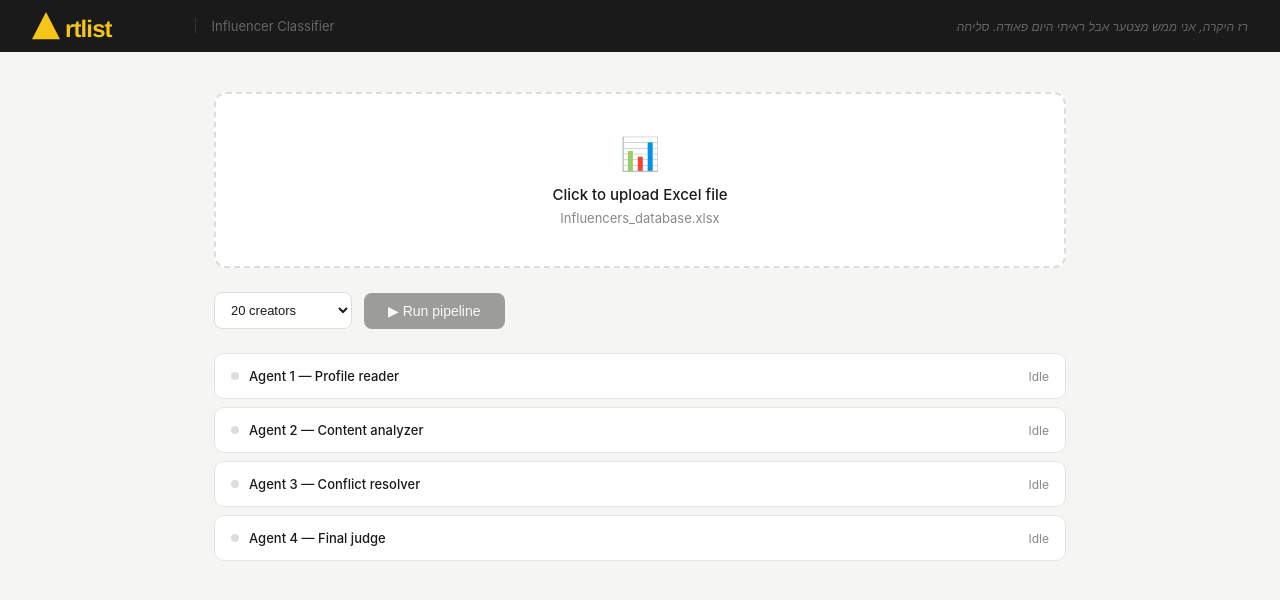
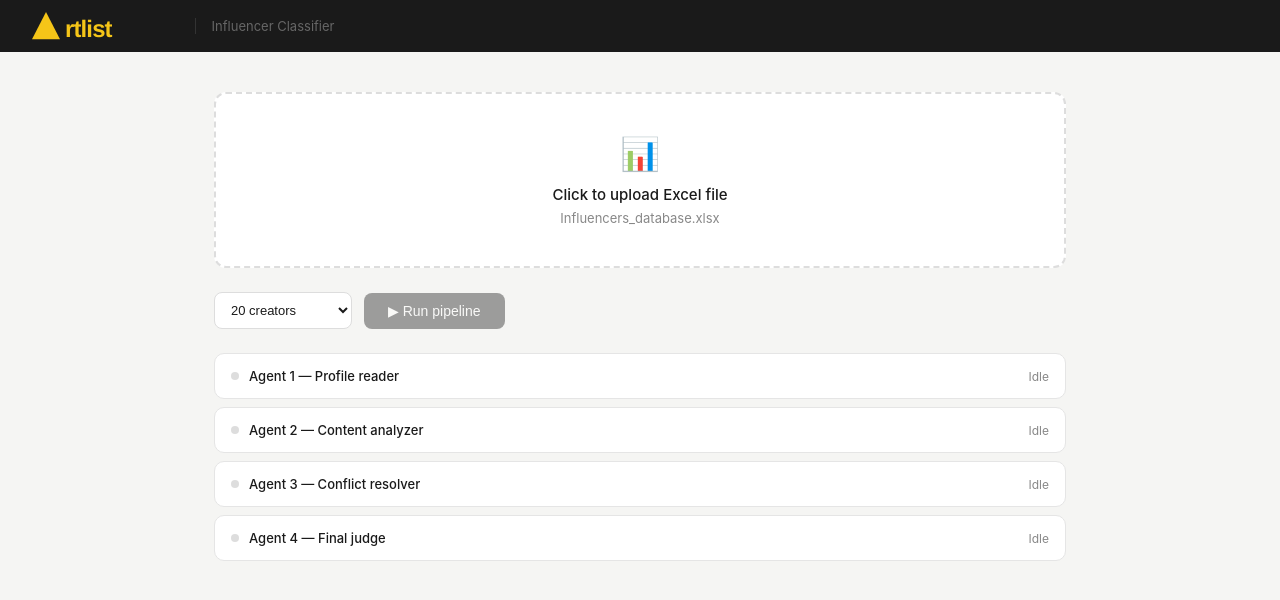
Before and after one commit to Guysela1017/ai-creators-classifier, a plain HTML site: page index.html in a window 1280 px wide. Drawn offline with Linux system fonts and the light colour scheme.

Commit message:
Remove topbar message
Co-Authored-By: Claude Sonnet 4.6 <noreply@anthropic.com>

```diff
--- a/index.html
+++ b/index.html
@@ -98,7 +98,6 @@
     </svg>
   </div>
   <div class="topbar-title">Influencer Classifier</div>
-  <div style="margin-left:auto;color:#666;font-size:12px;font-style:italic">רז היקרה, אני ממש מצטער אבל ראיתי היום פאודה. סליחה</div>
 </div>
 
 <div class="main">
```
